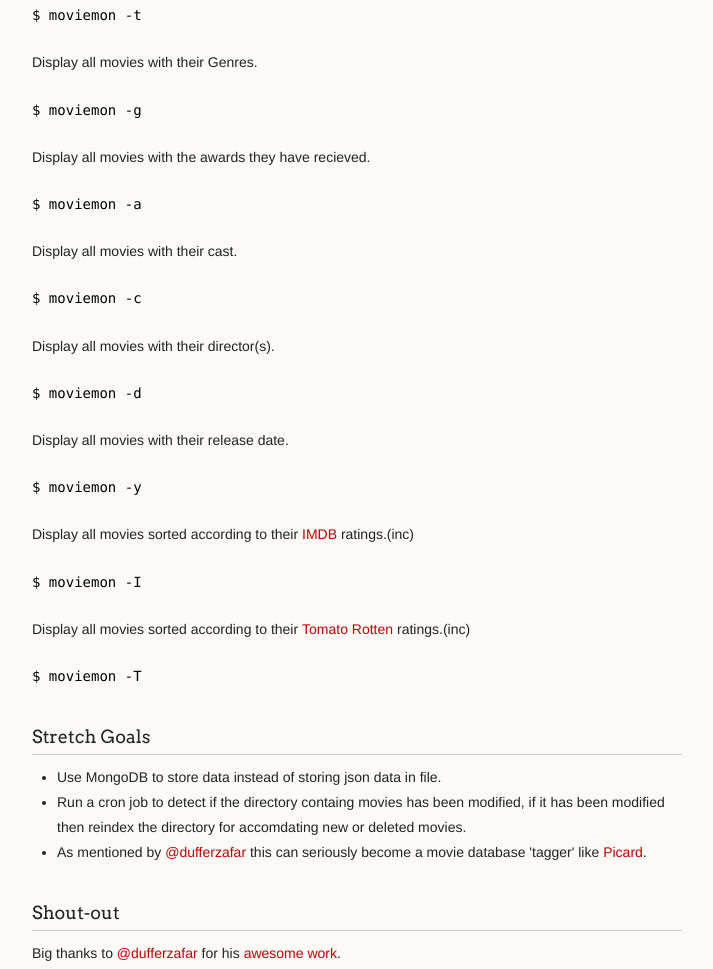
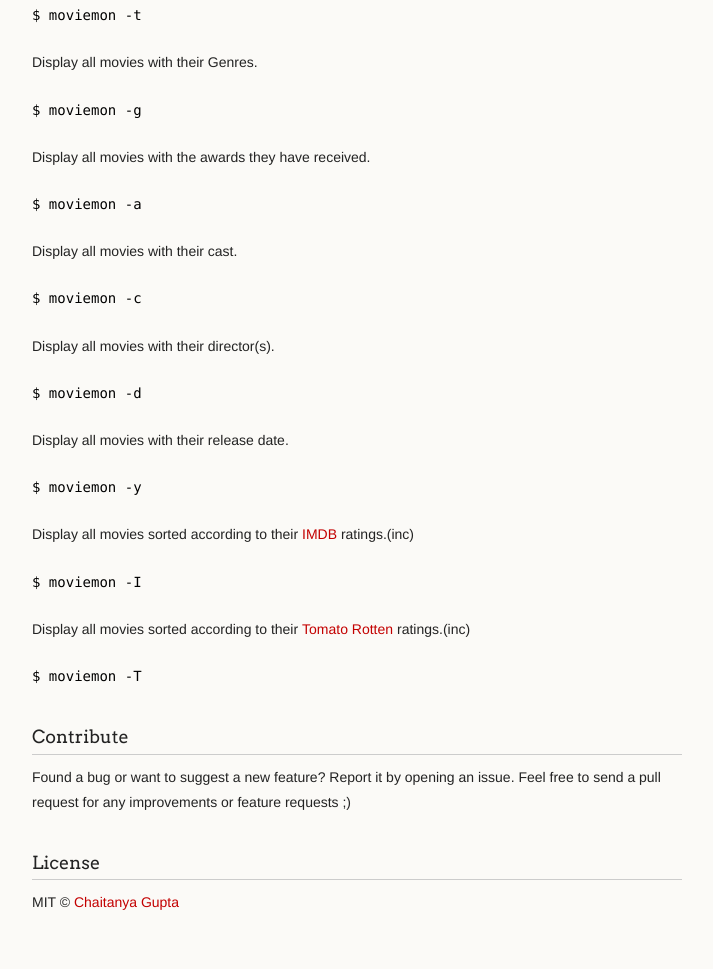
Before and after one commit to iCHAIT/moviemon, a plain HTML site: page index.html in a window 1280 px wide. Shown: the part 1951-2920 px from the top of the page, without its empty margins (278-991 px from the left). Drawn offline with Linux system fonts and the light colour scheme.

```diff
--- a/index.html
+++ b/index.html
@@ -114,7 +114,7 @@
 
 <p><code>$ moviemon -g</code></p>
 
-<p>Display all movies with the awards they have recieved.</p>
+<p>Display all movies with the awards they have received.</p>
 
 <p><code>$ moviemon -a</code></p>
 
@@ -139,20 +139,6 @@
 <p><code>$ moviemon -T</code></p>
 
 <h3>
-<a id="stretch-goals" class="anchor" href="#stretch-goals" aria-hidden="true"><span aria-hidden="true" class="octicon octicon-link"></span></a>Stretch Goals</h3>
-
-<ul>
-<li>Use MongoDB to store data instead of storing json data in file.</li>
-<li>Run a cron job to detect if the directory containg movies has been modified, if it has been modified then reindex the directory for accomdating new or deleted movies.</li>
-<li>As mentioned by <a href="https://github.com/dufferzafar">@dufferzafar</a> this can seriously become a movie database 'tagger' like <a href="https://picard.musicbrainz.org/">Picard</a>.</li>
-</ul>
-
-<h3>
-<a id="shout-out" class="anchor" href="#shout-out" aria-hidden="true"><span aria-hidden="true" class="octicon octicon-link"></span></a>Shout-out</h3>
-
-<p>Big thanks to <a href="https://github.com/dufferzafar">@dufferzafar</a> for his <a href="https://github.com/dufferzafar/what-to-watch">awesome work</a>.</p>
-
-<h3>
 <a id="contribute" class="anchor" href="#contribute" aria-hidden="true"><span aria-hidden="true" class="octicon octicon-link"></span></a>Contribute</h3>
 
 <p>Found a bug or want to suggest a new feature? Report it by opening an issue. Feel free to send a pull request for any improvements or feature requests ;)</p>
```
Also changed, not shown: params.json (+1 -1 lines).
